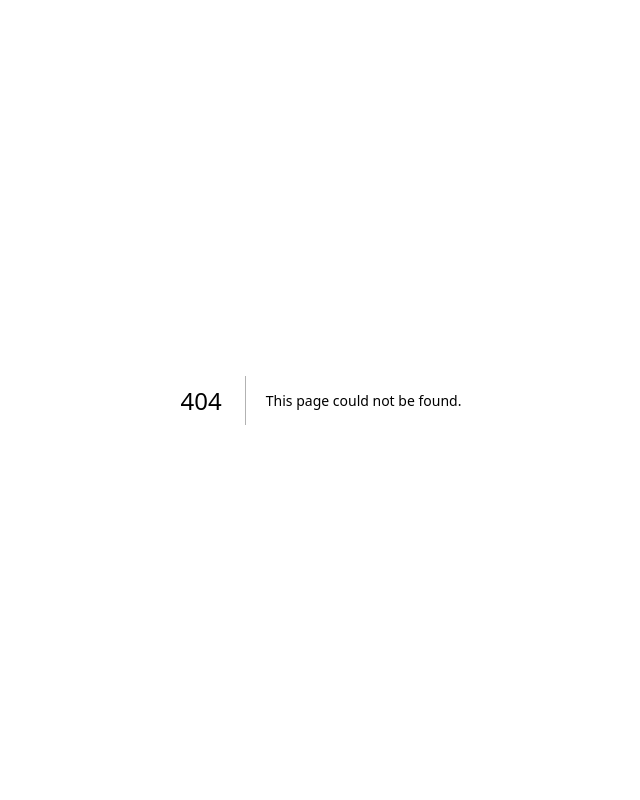
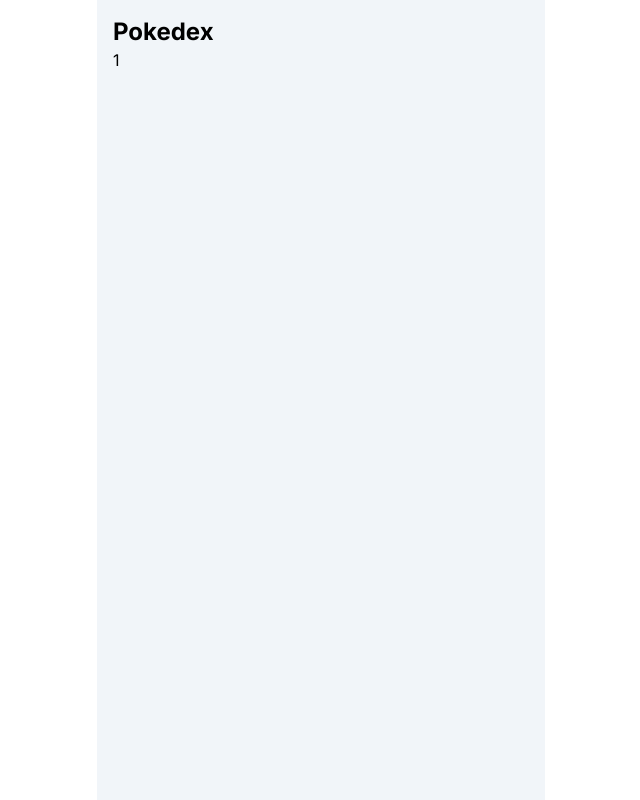
Before and after one commit to alaqsaka/pokedex-aqsa, a Next.js app: page /pokemon/1 in a window 1280 px wide. Before the commit this address had no page. Shown: the whole page, without its empty margins (319-959 px from the left). Built offline with nearby package versions, Linux system fonts and the light colour scheme.

Commit message:
init pokemon detail page

```diff
--- /dev/null
+++ b/app/(pokemon)/pokemon/[pokemonId]/page.tsx
@@ -0,0 +1,13 @@
+import Container from "@/components/container";
+import React from "react";
+
+const PokemonPage = async ({ params }: { params: { pokemonId: number } }) => {
+  return (
+    <Container>
+      <p className="text-2xl font-bold">Pokedex</p>
+      {params.pokemonId}
+    </Container>
+  );
+};
+
+export default PokemonPage;
--- a/app/(root)/page.tsx
+++ b/app/(root)/page.tsx
@@ -39,7 +39,6 @@
   return (
     <main>
       <Container>
-        <p className="text-2xl font-bold">Pokedex</p>
         <div className="mt-5">
           <div className="grid grid-cols-2 gap-3">
             {pokemons.map((pokemon) => (
--- a/components/pokemon-card.tsx
+++ b/components/pokemon-card.tsx
@@ -1,5 +1,8 @@
+"use client";
+
 import React from "react";
 import Image from "next/image";
+import { useRouter } from "next/navigation";
 
 let pokemonColor: any = {
   normal: "bg-yellow-300",
@@ -27,12 +30,16 @@
 }
 
 const PokemonCard: React.FC<PokemonCardProps> = ({ data }) => {
+  const router = useRouter();
   let pokemonTypes: any = data.types;
 
   let color = pokemonColor[pokemonTypes[0].type.name];
 
   return (
-    <div className={`${color} p-2 rounded-md h-full`}>
+    <div
+      className={`${color} p-2 rounded-md h-full cursor-pointer`}
+      onClick={() => router.push(`/pokemon/${data.id}`)}
+    >
       <div className="flex justify-between h-full">
         <div>
           <p className="capitalize font-semibold mb-3">{data.name}</p>
```
